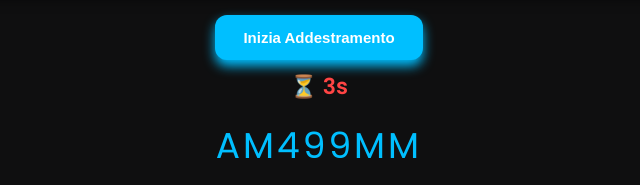
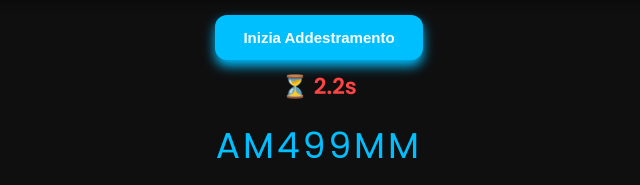
Before and after one commit to gabrifontana/plates, a plain HTML site: page index.html in a window 1280 px wide. Both pictures are taken after a click on the button "Inizia Addestramento". Shown: the part 333-518 px from the top of the page, 321-961 px from the left. Drawn offline with Linux system fonts and the light colour scheme.

Commit message:
Update index.html

```diff
--- a/index.html
+++ b/index.html
@@ -114,6 +114,7 @@
     margin-top: 10px;
     opacity: 1;
     transition: opacity 0.5s ease;
+    font-variant-numeric: tabular-nums;
   }
 
   .fade-out {
@@ -264,7 +265,7 @@
 
 <div class="input-group">
   <label for="tempoMem">Tempo per memorizzare (secondi):</label>
-  <input type="number" id="tempoMem" min="1" max="30" value="5" />
+  <input type="number" id="tempoMem" min="0.1" max="3600" step="0.1" value="5" />
 </div>
 
 <div style="text-align:center;">
@@ -301,9 +302,9 @@
     clearInterval(intervalId);
 
     const num = parseInt(document.getElementById("numTarghe").value);
-    const tempo = parseInt(document.getElementById("tempoMem").value);
+    const tempo = parseFloat(document.getElementById("tempoMem").value);
     if (isNaN(num) || num < 1 || num > 10) return alert("Inserisci un numero di targhe da 1 a 10.");
-    if (isNaN(tempo) || tempo < 1 || tempo > 30) return alert("Inserisci un tempo da 1 a 30 secondi.");
+    if (isNaN(tempo) || tempo < 0.1 || tempo > 3600) return alert("Inserisci un tempo da 0.1 a 3600 secondi.");
 
     const targhe = Array.from({ length: num }, () => generaTarga());
 
@@ -326,11 +327,11 @@
     });
 
     let secondsLeft = tempo;
-    countdown.textContent = `⏳ ${secondsLeft}s`;
+    countdown.textContent = `⏳ ${secondsLeft.toFixed(1)}s`;
 
     intervalId = setInterval(() => {
-      secondsLeft--;
-      countdown.textContent = `⏳ ${secondsLeft}s`;
+      secondsLeft -= 0.1;
+      countdown.textContent = `⏳ ${Math.max(0, secondsLeft).toFixed(1)}s`;
       if (secondsLeft <= 0) {
         clearInterval(intervalId);
         countdown.textContent = "";
@@ -338,7 +339,8 @@
         targheContainer.innerHTML = "";
         mostraInput(targhe);
       }
-    }, 1000);
+    }, 100);
+
   }
 
   function mostraInput(targhe) {
@@ -409,3 +411,4 @@
 
   document.getElementById("startBtn").addEventListener("click", iniziaTest);
 </script>
+</html>
```
